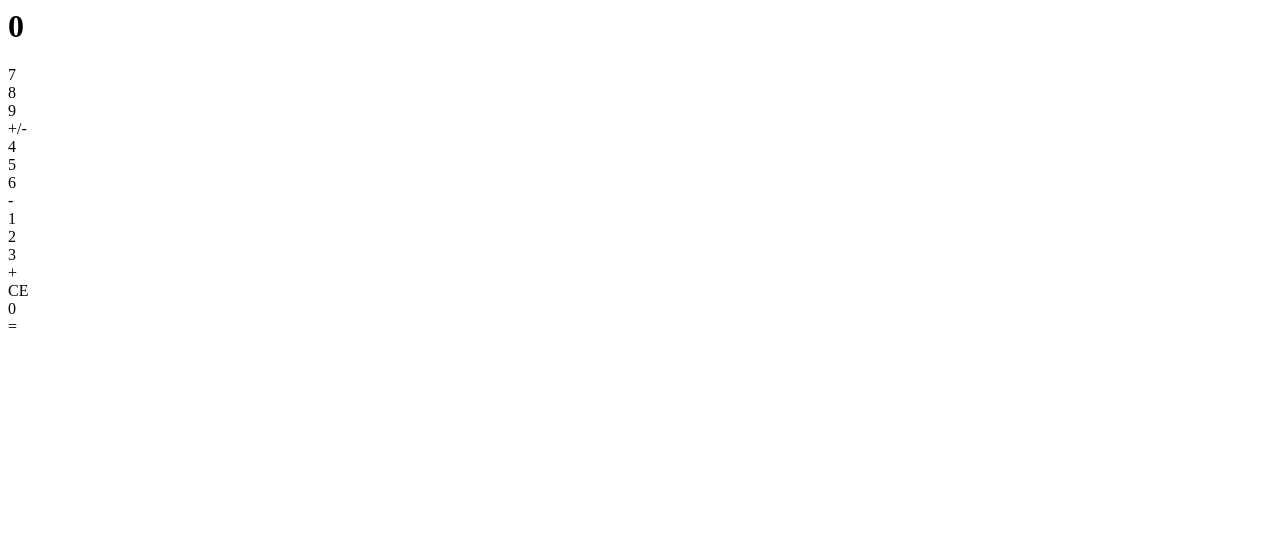
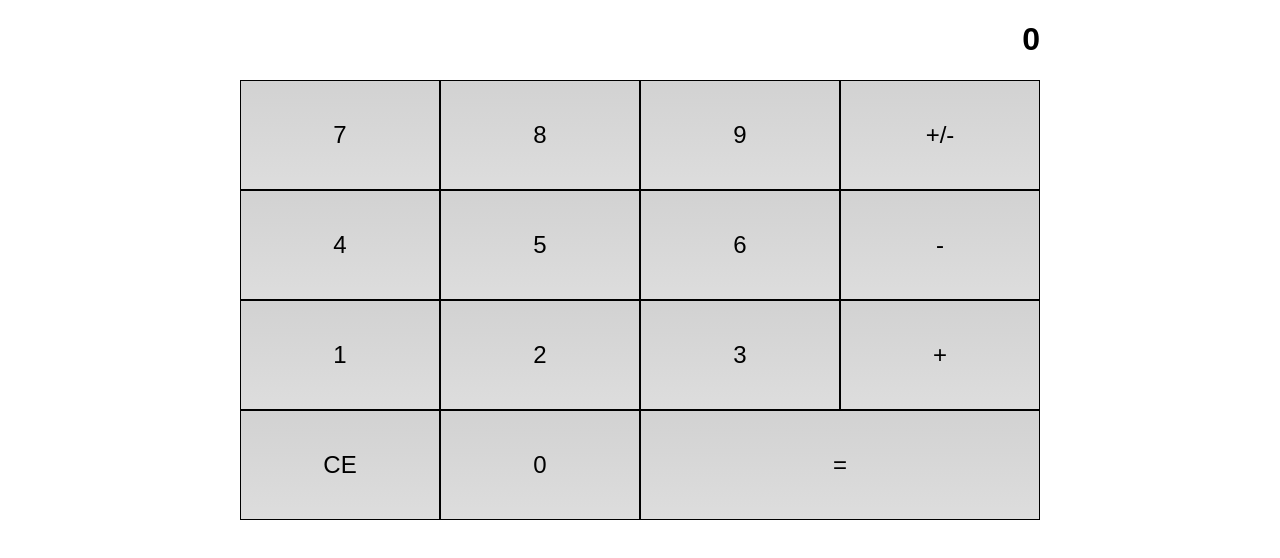
Before and after one commit to muhamadnss/WebCalculator, a plain HTML site: page WebCalculator/index.html in a window 1280 px wide. Drawn offline with Linux system fonts and the light colour scheme.

Commit message:
Define new class selector value to maximaze equals button size using flex

```diff
--- a/WebCalculator/index.html
+++ b/WebCalculator/index.html
@@ -3,6 +3,7 @@
     <meta charset="UTF-8">
     <meta http-equiv="X-UA-Compatible" content="IE=edge">
     <meta name="viewport" content="width=device-width, initial-scale=1.0">
+    <link rel="stylesheet" href="assets/style.css">
     <title>Halaman Web Calculator</title>
 </head>
 <body>
@@ -31,7 +32,7 @@
         <div class="flex-container-row">
             <div class="button clear">CE</div>
             <div class="button">0</div>
-            <div class="button equals">=</div>
+            <div class="button equals double">=</div>
         </div>
  </div>
 </body>
```
